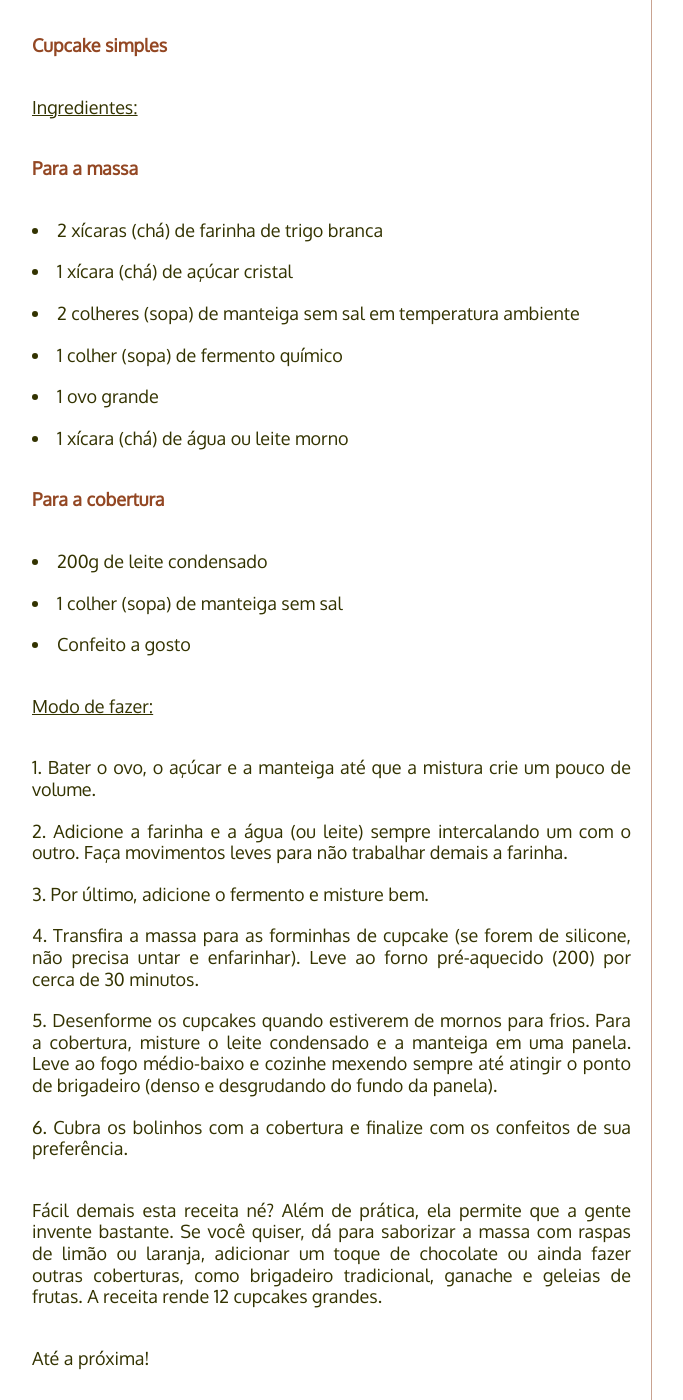
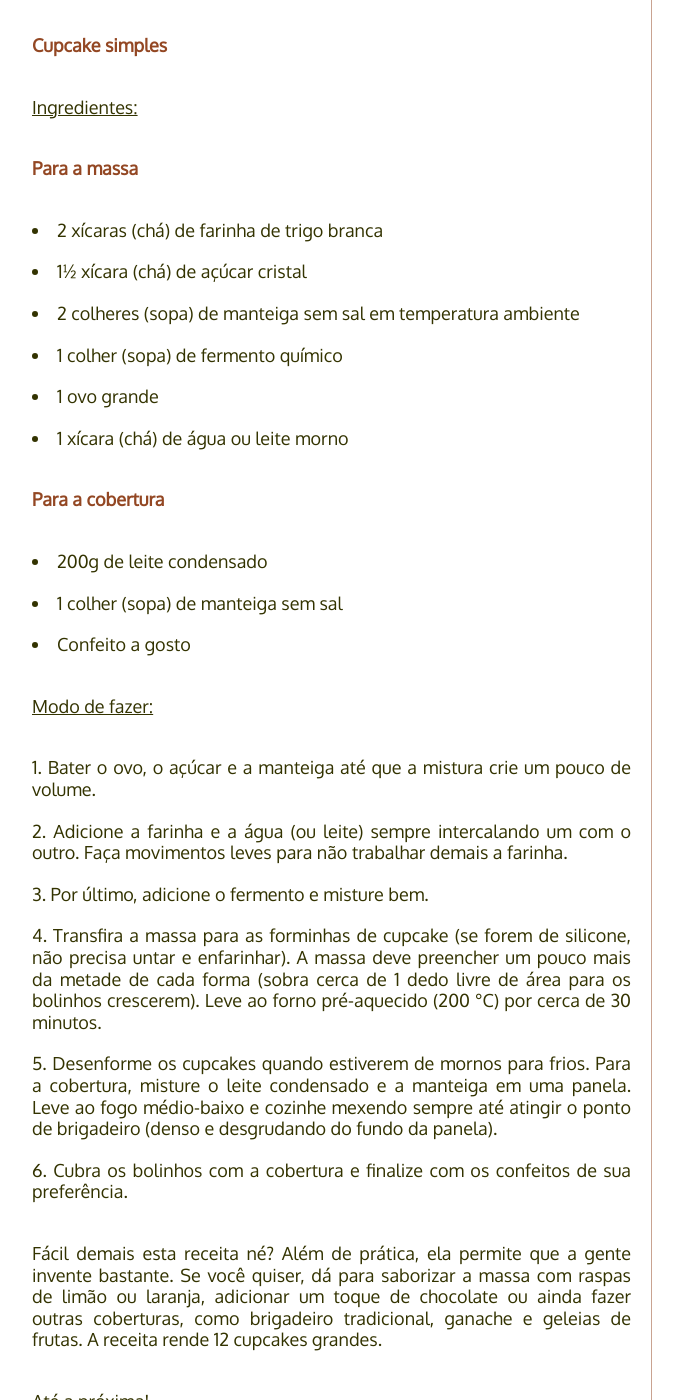
Before and after one commit to PaneladePau/paneladepau-jekyll-blog, a Jekyll site: the page built from _posts/2015-06-08-cupcake-simples.md, in a window 1280 px wide and 1400 px high, scrolled down 702 px. Shown: the whole window, without its empty margins (138-821 px from the left). Built offline with Jekyll 4.4.1, drawn with Linux system fonts in a browser that asks for light colours; nearby versions of some CDN libraries; some web fonts are replaced; Markdown is read by kramdown in place of the engine named in the settings.

Commit message:
“update”

```diff
--- a/_posts/2015-06-08-cupcake-simples.md
+++ b/_posts/2015-06-08-cupcake-simples.md
@@ -24,7 +24,7 @@ Cupcake é um bolo ótimo para servir um doce em porções individuais. Aqui no
 **Para a massa**
 
 * 2 xícaras (chá) de farinha de trigo branca
-* 1 xícara (chá) de açúcar cristal
+* 1½ xícara (chá) de açúcar cristal
 * 2 colheres (sopa) de manteiga sem sal em temperatura ambiente
 * 1 colher (sopa) de fermento químico
 * 1 ovo grande
@@ -41,7 +41,7 @@ Cupcake é um bolo ótimo para servir um doce em porções individuais. Aqui no
 1. Bater o ovo, o açúcar e a manteiga até que a mistura crie um pouco de volume.
 2. Adicione a farinha e a água (ou leite) sempre intercalando um com o outro. Faça movimentos leves para não trabalhar demais a farinha.
 3. Por último, adicione o fermento e misture bem.
-4. Transfira a massa para as forminhas de cupcake (se forem de silicone, não precisa untar e enfarinhar). Leve ao forno pré-aquecido (200) por cerca de 30 minutos.
+4. Transfira a massa para as forminhas de cupcake (se forem de silicone, não precisa untar e enfarinhar). A massa deve preencher um pouco mais da metade de cada forma (sobra cerca de 1 dedo livre de área para os bolinhos crescerem). Leve ao forno pré-aquecido (200 °C) por cerca de 30 minutos.
 5. Desenforme os cupcakes quando estiverem de mornos para frios. Para a cobertura, misture o leite condensado e a manteiga em uma panela. Leve ao fogo médio-baixo e cozinhe mexendo sempre até atingir o ponto de brigadeiro (denso e desgrudando do fundo da panela).
 6. Cubra os bolinhos com a cobertura e finalize com os confeitos de sua preferência.
 
```
